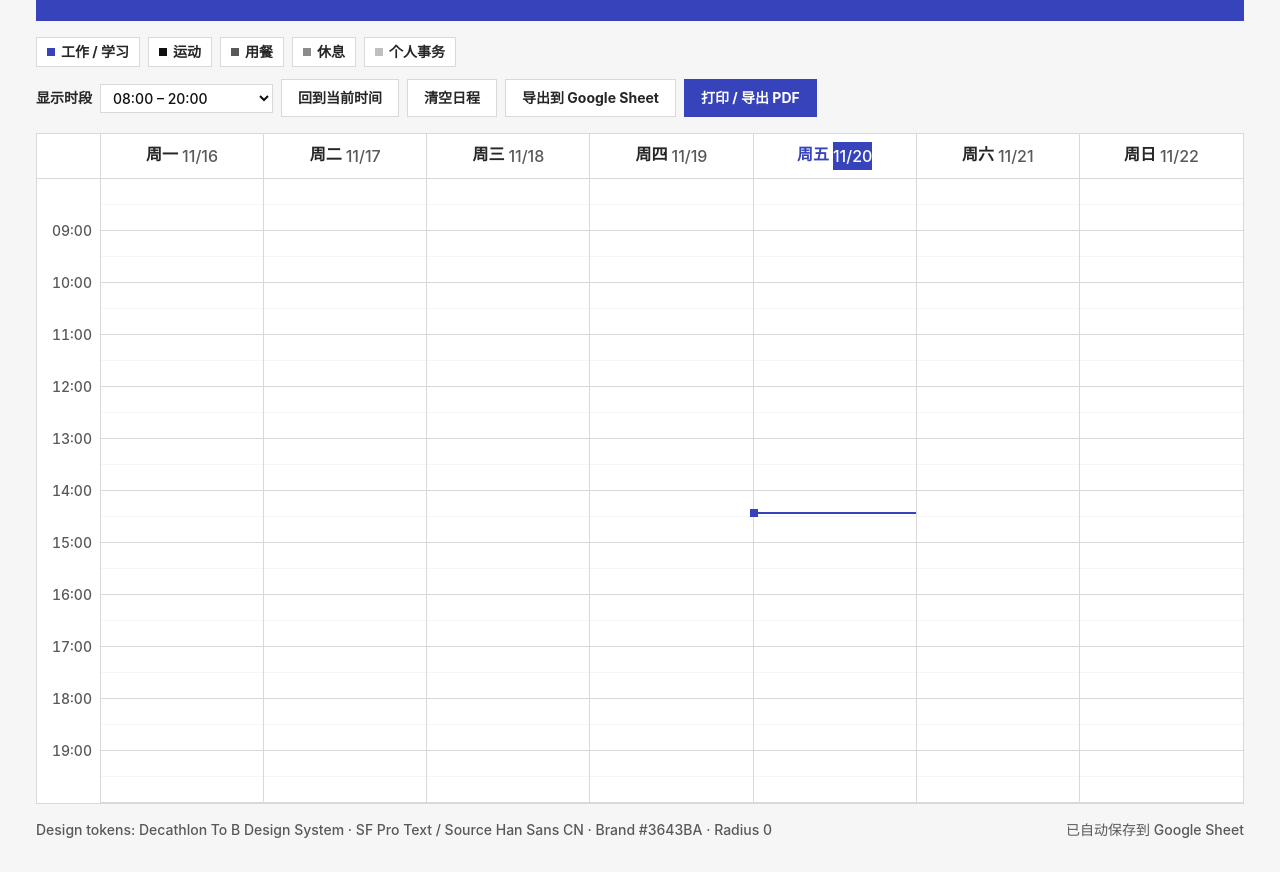
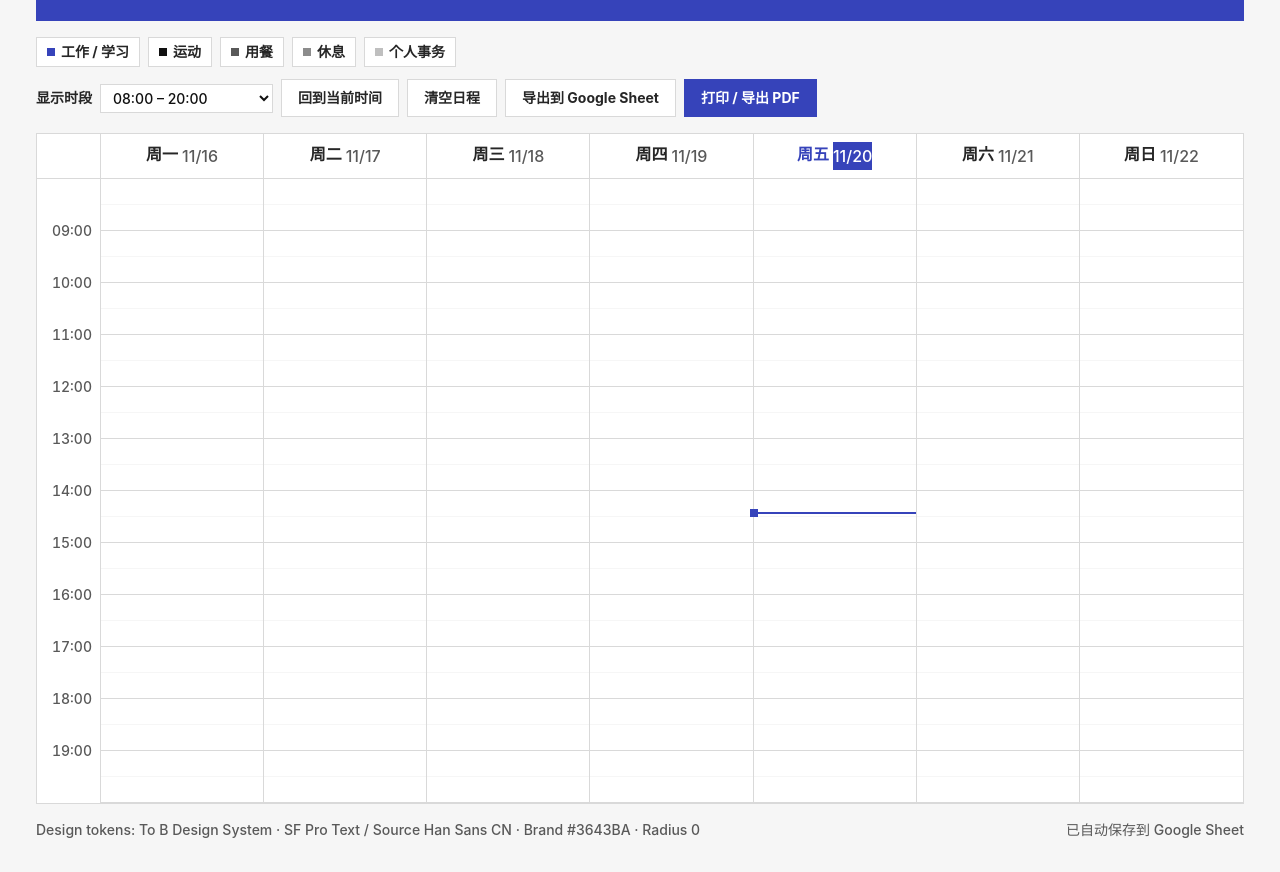
Before and after one commit to AaronCDY/weekly-schedule, a plain HTML site: page apps-script/Index.html in a window 1280 px wide. Shown: the part 129-1001 px from the top of the page. Drawn offline with Linux system fonts and the light colour scheme.

Commit message:
Remove brand wording from styles, footer and docs
Drop every "Decathlon" reference so the public repo carries no brand name:
header comment, typography comment, the 'Decathlon Text' webfont fallback in
--tob-font-body, the footer credit line, and the Apps Script README note.
Index.html is regenerated from the standalone page, so both stay in sync.

Co-authored-by: Copilot App <223556219+Copilot@users.noreply.github.com>

```diff
--- a/apps-script/Index.html
+++ b/apps-script/Index.html
@@ -2,7 +2,7 @@
 @import url('https://fonts.googleapis.com/css2?family=Noto+Sans+SC:wght@400;500;700&display=swap');
 
 /* ============================================================
-   Design tokens — Decathlon To B design system
+   Design tokens — To B design system
    (Figma Vitamin_To-B / To B _ Design System, 2026-09-21)
    Border radius token = 0px; shadows/gradients/opacity are not
    defined by the baseline — instance values are noted inline.
@@ -38,9 +38,9 @@
   --cat-rest: #8C8C8C;             /* Text/Placeholder */
   --cat-personal: #BFBFBF;         /* Icon/Light */
 
-  /* Typography — SF Pro Text headings · Source Han Sans CN / Decathlon Text body */
+  /* Typography — SF Pro Text headings · Source Han Sans CN body */
   --tob-font-heading: 'SF Pro Text', 'Source Han Sans CN', 'Noto Sans SC', 'PingFang SC', 'Microsoft YaHei', sans-serif;
-  --tob-font-body: 'Decathlon Text', 'SF Pro Text', 'Source Han Sans CN', 'Noto Sans SC', 'PingFang SC', 'Microsoft YaHei', sans-serif;
+  --tob-font-body: 'SF Pro Text', 'Source Han Sans CN', 'Noto Sans SC', 'PingFang SC', 'Microsoft YaHei', sans-serif;
   /* all letter-spacing = 0 per spec */
 
   /* Spacing scale */
@@ -426,7 +426,7 @@ body {
   </div>
 
   <footer class="foot">
-    <span>Design tokens: Decathlon To B Design System · SF Pro Text / Source Han Sans CN · Brand #3643BA · Radius 0</span>
+    <span>Design tokens: To B Design System · SF Pro Text / Source Han Sans CN · Brand #3643BA · Radius 0</span>
     <a class="sheet-link" id="sheet-link" href="#" target="_blank" rel="noopener" hidden data-i18n="sheetLink">打开表格</a>
     <span id="save-state" data-i18n="saved">已自动保存</span>
   </footer>
```
Also changed, not shown: index.html (+4 -4 lines), 1 other file.
